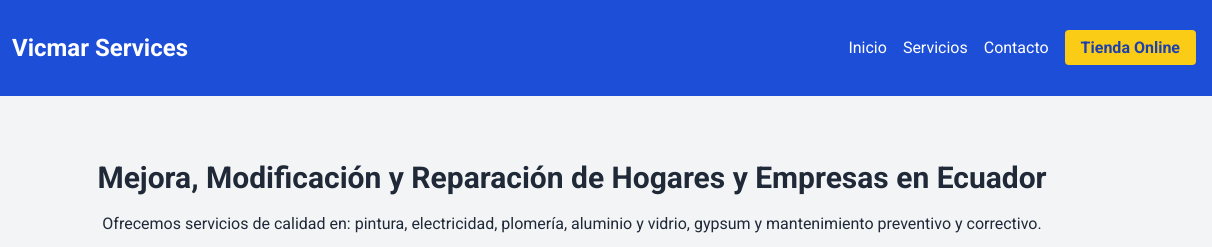
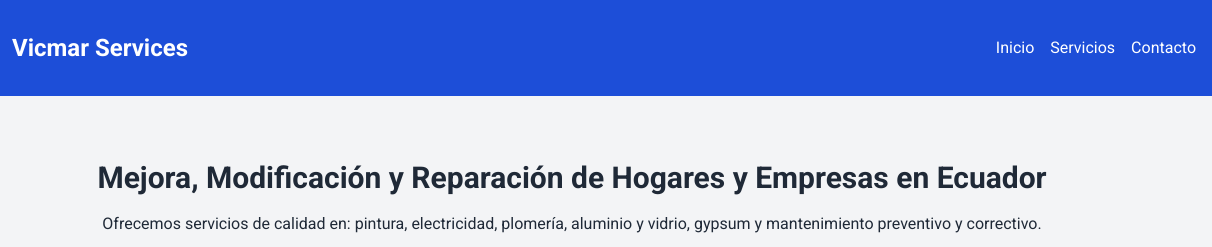
Before and after one commit to fcalvopi/vicmarserv-servicios, a plain HTML site: page index.html in a window 1280 px wide. Shown: the top 247 px of the page, 68-1280 px from the left. Drawn offline with nearby package versions, Linux system fonts and the light colour scheme.

Commit message:
Update index.html

```diff
--- a/index.html
+++ b/index.html
@@ -32,12 +32,7 @@
         <li><a href="#inicio" class="hover:underline">Inicio</a></li>
         <li><a href="#servicios" class="hover:underline">Servicios</a></li>
         <li><a href="#contacto" class="hover:underline">Contacto</a></li>
-        <li>
-          <a href="https://tienda.vicmarserv.com" class="bg-yellow-400 text-blue-800 font-semibold px-4 py-2 rounded hover:bg-yellow-300 transition">
-            Tienda Online
-          </a>
-        </li>
-      </ul>
+       </ul>
     </nav>
   </div>
 </header>
```
